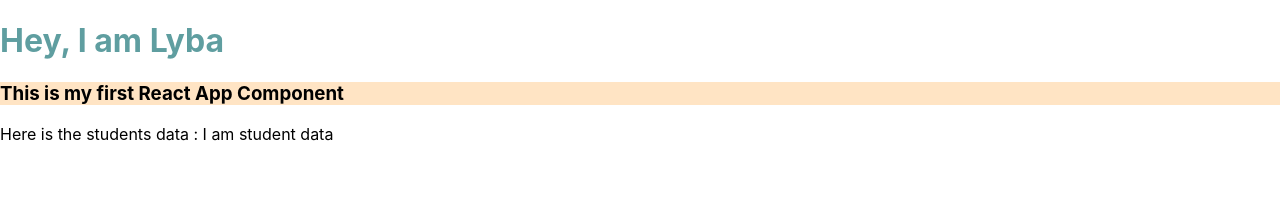
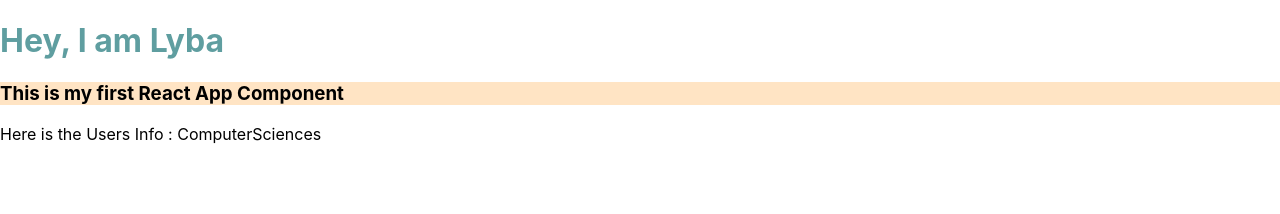
Before and after one commit to LybaFaisal/web-code-42, a React (Create React App) app: page / in a window 1280 px wide. Shown: the top 214 px of the page. Built offline with nearby package versions, Linux system fonts and the light colour scheme.

Commit message:
Object with KEYS - React Components

```diff
--- a/src/component.jsx
+++ b/src/component.jsx
@@ -8,12 +8,20 @@ function Lybafunc(props) {
     // let std_data = 123456;
     // How to display data from a different component=>
 
+
+        //Through Objects
+
+        let user = {
+            name : 'Lyba',
+            degree : 'ComputerSciences',
+            regno : 184
+        }
     return(
         <>
         <h1>Hey, I am Lyba</h1>
         <h3>This is my first React App Component</h3>
 
-        <p>Here is the students data : {props.info}</p>
+        <p>Here is the Users Info : {user.degree}</p>
         </>
     )
 }
```
Also changed, not shown: src/App.jsx (+9 -0 lines).
